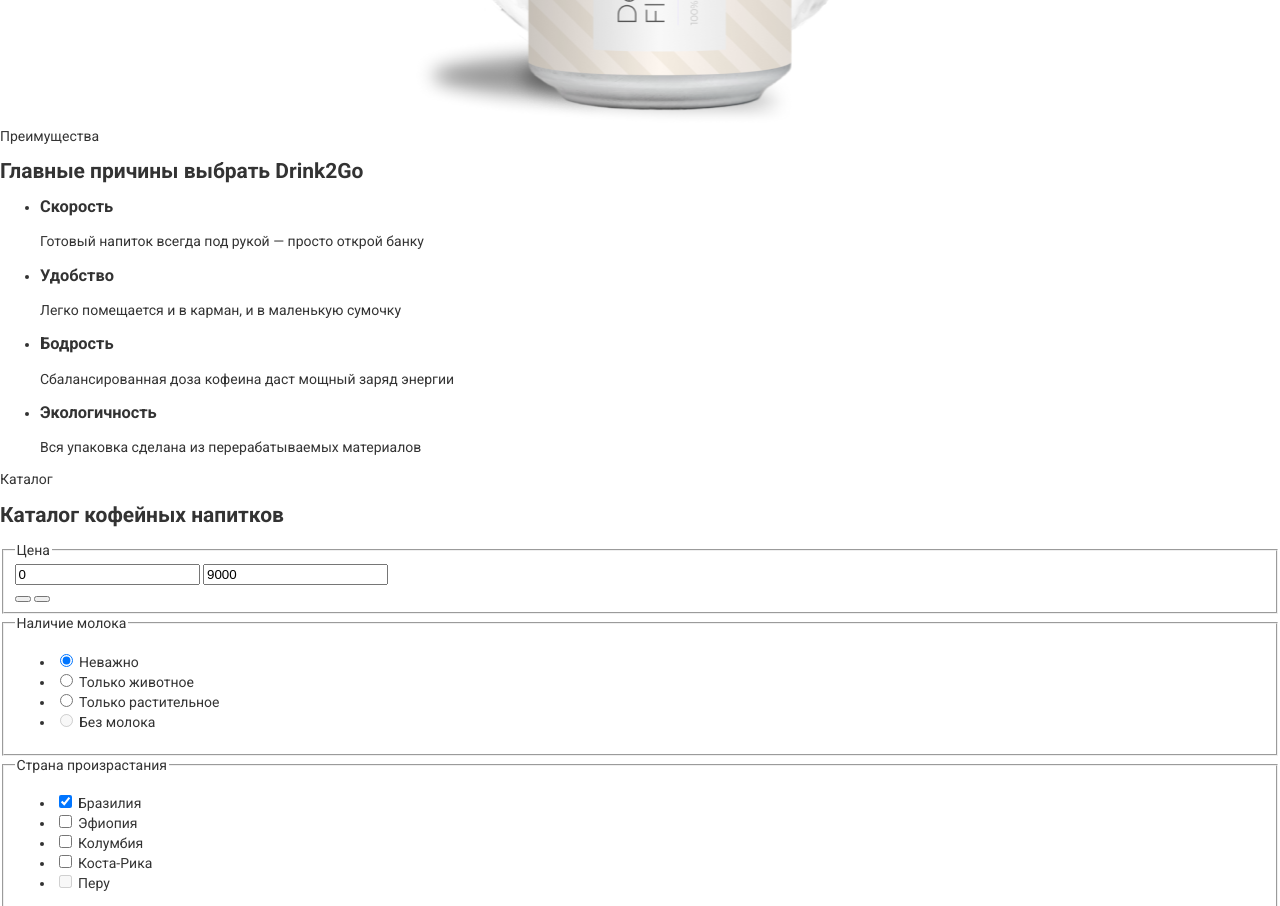
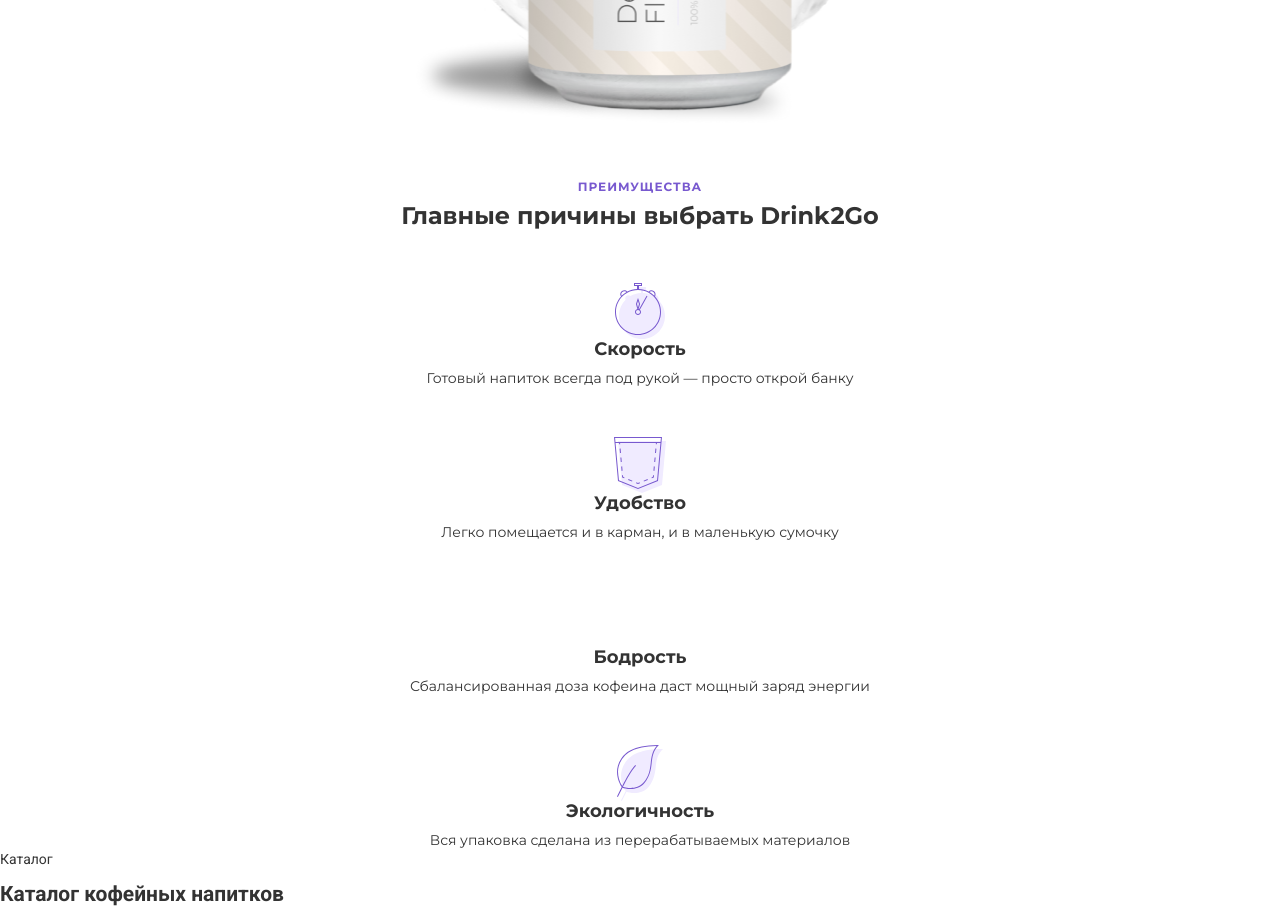
Before and after one commit to ChrisSenina/ChrisS-html2-basic-template, a plain HTML site: page source/index.html in a window 1280 px wide. Shown: the part 780-1686 px from the top of the page. Drawn offline with nearby package versions, Linux system fonts and the light colour scheme; files that its build step writes are made by us from their sources.

Commit message:
Стлизует блок преимуществ мобилку

```diff
--- /dev/null
+++ b/source/styles/blocks/features.scss
@@ -0,0 +1,76 @@
+.features {
+  margin: 0;
+  padding: 50px 0 0 0;
+  min-width: 320px;
+  font-family: "Montserrat";
+  text-align: center;
+}
+
+.features__tag {
+  color: $basic-primary;
+  font-size: 12px;
+  font-weight: 700;
+  line-height: 16px;
+  text-transform: uppercase;
+  letter-spacing: 1px;
+}
+
+.features__heading {
+  margin: 0;
+  padding: 3px 11px 0;
+  font-weight: 700;
+  font-size: 24px;
+  line-height: 36px;
+}
+
+.features__list {
+  list-style: none;
+  margin: 0;
+  padding: 0;
+  display: grid;
+}
+
+.features__item {
+  padding: 0 23px;
+  position: relative;
+}
+
+.features__item::before {
+  content: "";
+  position: absolute;
+  width: 52px;
+  height: 56px;
+}
+
+
+.features__item--speed {
+  background: url('/images/icons/icon-speed.svg') no-repeat center;
+}
+
+.features__item--fit {
+  background: url('/images/icons/icon-fit.svg') no-repeat center;
+}
+
+.features__item--energy {
+  background: url('/images/icons/icon-energy.svg') no-repeat center;
+}
+
+.features__item--eco {
+  background: url('/images/icons/icon-eco.svg') no-repeat center;
+}
+
+.features__title {
+  margin: 99px 0 0;
+  padding: 0;
+  font-weight: 700;
+  font-size: 18px;
+  line-height: 32px;
+}
+
+.features__text {
+  margin: 0;
+  padding: 3px 0 0;
+  font-weight: 400;
+  font-size: 14px;
+  line-height: 20px;
+}
--- a/source/styles/styles.scss
+++ b/source/styles/styles.scss
@@ -12,4 +12,5 @@
 @import "./blocks/header/nav.scss";
 @import "./blocks/header/site-list.scss";
 @import "./blocks/hero.scss";
-@import "./blocks/slider.scss"
+@import "./blocks/slider.scss";
+@import "./blocks/features.scss";
```
